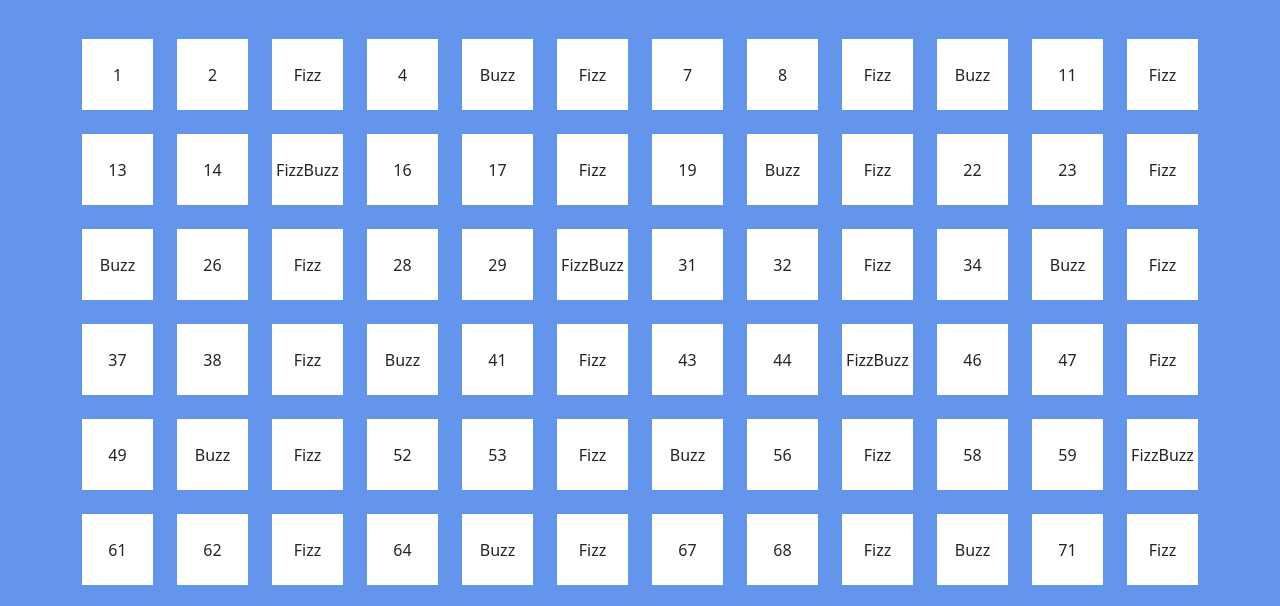
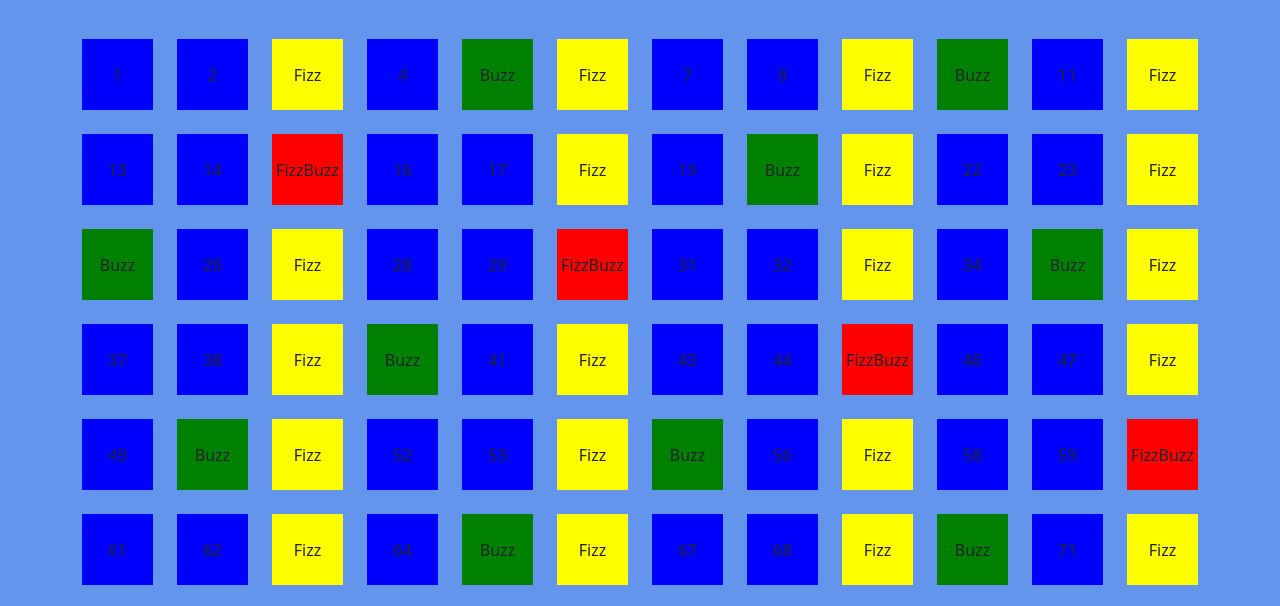
Before and after one commit to MarcoAgosta/js-fizzbuzz, a plain HTML site: page index.html in a window 1280 px wide. Shown: the part 141-747 px from the top of the page. Drawn offline with nearby package versions, Linux system fonts and the light colour scheme.

Commit message:
Creati i colori differenti

```diff
--- a/CSS/style.css
+++ b/CSS/style.css
@@ -10,8 +10,23 @@ h1{
 .quadrato{
     height: 100%;
     aspect-ratio: 1/1;
-    background-color: white;
     position: relative;
+}
+
+.blu{
+    background-color: blue;
+}
+
+.giallo{
+    background-color: yellow;
+}
+
+.rosso{
+    background-color: red;
+}
+
+.verde{
+    background-color: green;
 }
 
 .quadrato span{
--- a/JS/main.js
+++ b/JS/main.js
@@ -8,24 +8,24 @@ for (let i=1; i<=100; i++){
 
         console.log("Fizz")
 
-        contenitoreCubi.innerHTML += `<div class="col-1"><div class="quadrato"><span> Fizz </span></div></div>`
+        contenitoreCubi.innerHTML += `<div class="col-1"><div class="quadrato giallo"><span> Fizz </span></div></div>`
 
     } else if (i % 5 == 0 && i % 3 !== 0){
 
         console.log("Buzz")
 
-        contenitoreCubi.innerHTML += `<div class="col-1"><div class="quadrato"><span> Buzz </span></div></div>`
+        contenitoreCubi.innerHTML += `<div class="col-1"><div class="quadrato verde"><span> Buzz </span></div></div>`
 
     } else if (i % 3 == 0 && i % 5 == 0){
 
         console.log("FizzBuzz")
 
-        contenitoreCubi.innerHTML += `<div class="col-1"><div class="quadrato"><span> FizzBuzz </span></div></div>`
+        contenitoreCubi.innerHTML += `<div class="col-1"><div class="quadrato rosso"><span> FizzBuzz </span></div></div>`
 
     } else{
 
         console.log(i)
 
-        contenitoreCubi.innerHTML += `<div class="col-1"><div class="quadrato"><span>${i}</span></div></div>`
+        contenitoreCubi.innerHTML += `<div class="col-1"><div class="quadrato blu"><span>${i}</span></div></div>`
     }
 }
```
